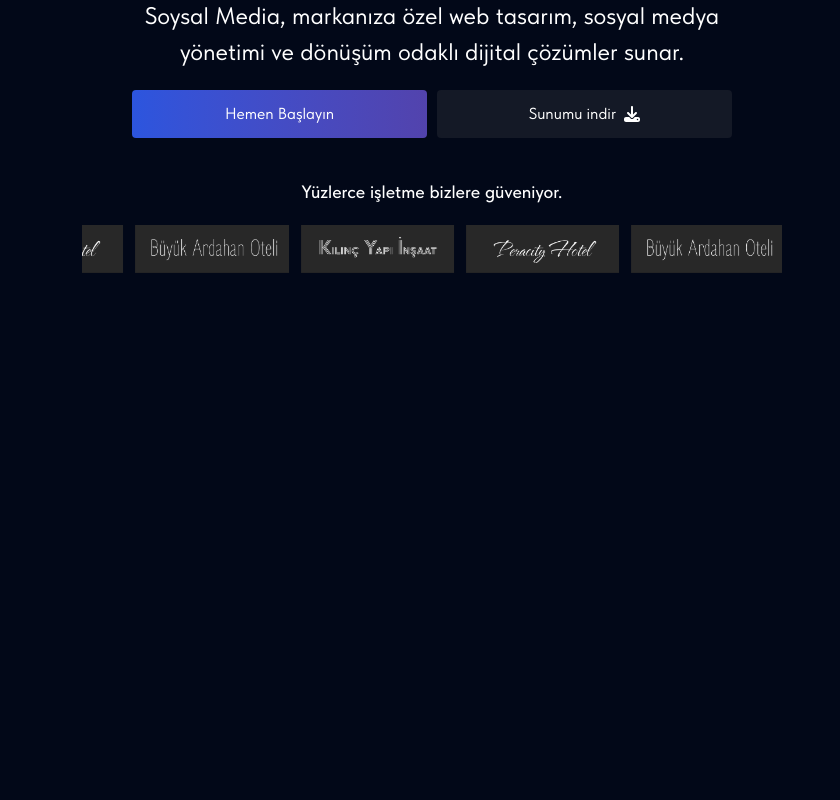
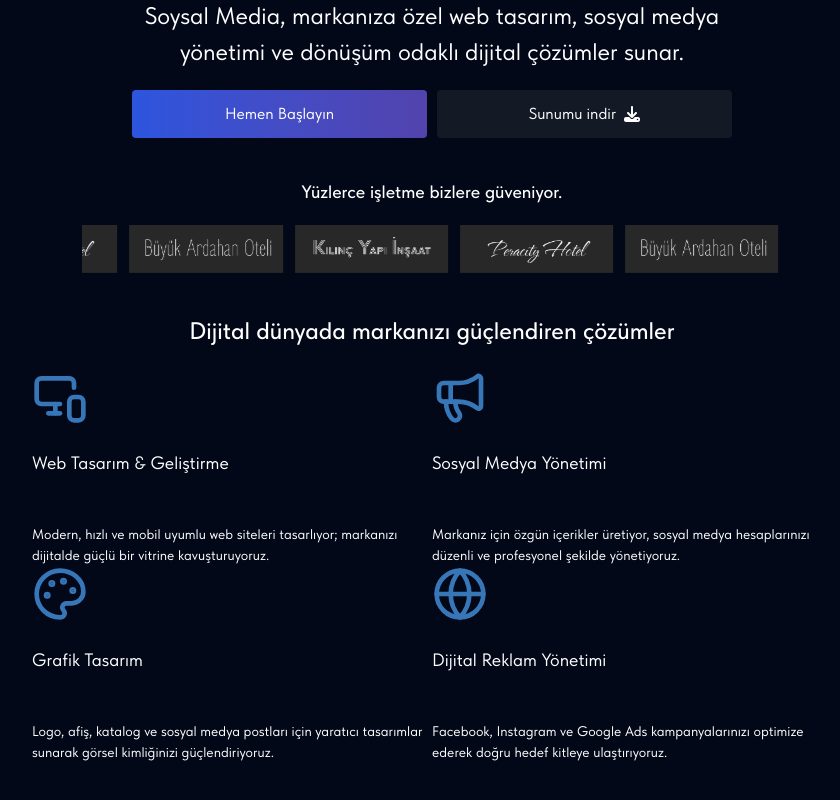
Before and after one commit to tbsoysal/soysalmedia, a React (Vite) app: page / in a window 1280 px wide. Shown: the part 802-1602 px from the top of the page, without its empty margins (208-1048 px from the left). Before the commit the page ends 1115 px from the top, so only its background shows below. Built offline with nearby package versions, Linux system fonts and the light colour scheme.

Commit message:
add services section

```diff
--- a/package.json
+++ b/package.json
@@ -13,9 +13,11 @@
   },
   "dependencies": {
     "@tailwindcss/vite": "^4.1.11",
+    "lucide-react": "^0.541.0",
     "react": "^19.1.1",
     "react-dom": "^19.1.1",
     "react-icons": "^5.5.0",
+    "swiper": "^11.2.10",
     "tailwindcss": "^4.1.11",
     "typed.js": "^2.1.0"
   },
--- a/src/App.tsx
+++ b/src/App.tsx
@@ -1,6 +1,7 @@
 import Hero from '@/components/hero';
 import NavBar from '@/components/navbar';
 import Testimonials from '@/components/testimonials';
+import Services from '@/components/services';
 
 function App() {
   return (
@@ -8,6 +9,7 @@ function App() {
       <NavBar />
       <Hero />
       <Testimonials />
+      <Services />
     </>
   )
 }
--- a/src/components/hero/index.tsx
+++ b/src/components/hero/index.tsx
@@ -26,8 +26,8 @@ const Hero = () => {
       {/* Background Light Effect */}
       <span className='absolute top-0 left-0 -translate-x-1/2 -translate-y-1/2 w-[100%] h-[100%] rounded-[50%] bg-[radial-gradient(50%_50%_at_50%_50%,rgba(52,81,212,0.19)_0%,rgba(115,115,115,0)_100%)] z-[-1] '></span>
       {/* Heading Text */}
-      <div className="h-[60vh] md:h-[80vh] lg:h-[100vh] flex justify-center items-center">
-        <h1 className="sm:text-[54px] sm:leading-[60px] md:text-[64px] md:leading-[70px] lg:text-[80px] lg:leading-[85px] leading-[35px] text-center text-[32px] font-[900] text-white z-[-2]">Soysal Media<br />işinizi <span ref={el} /></h1>
+      <div className="h-[60vh] md:h-[80vh] lg:h-[100vh] lg:pb-15 flex justify-center items-center">
+        <h1 className="sm:text-[54px] sm:leading-[60px] md:text-[64px] md:leading-[70px] lg:text-[115px] lg:leading-[115px] leading-[35px] text-center text-[32px] font-[700] text-white z-[-2]">Soysal Media<br />işinizi <span ref={el} /></h1>
       </div>
 
       <p className="lg:max-w-[600px] lg:text-[24px] lg:mx-auto text-white text-center text-[16px] mb-5">Soysal Media, markanıza özel web tasarım, sosyal medya yönetimi ve dönüşüm odaklı dijital çözümler sunar.</p>
--- /dev/null
+++ b/src/components/services/Slide.tsx
@@ -0,0 +1,17 @@
+type Props = {
+  icon: React.ReactNode;
+  title: string;
+  text: string;
+}
+
+const Slide = ({ icon, title, text }: Props) => {
+  return (
+    <div className="flex flex-col text-white">
+      {icon}
+      <h3 className="mb-12 text-[18px]">{title}</h3>
+      <p className="text-[14px]">{text}</p>
+    </div>
+  )
+}
+
+export default Slide
--- /dev/null
+++ b/src/components/services/index.tsx
@@ -0,0 +1,48 @@
+import { Swiper, SwiperSlide } from 'swiper/react';
+import { Scrollbar } from 'swiper/modules';
+import "swiper/css";
+import "swiper/css/scrollbar"
+import Slide from './Slide';
+import { MonitorSmartphone, Megaphone, Globe, Palette } from 'lucide-react';
+
+const Services = () => {
+  const slideStyles = 'block max-w-[306px] !h-[288px] p-[31px] pb-[39px] border-[0.5px] border-[#49566f] rounded-[8px] bg-transparent'
+  return (
+    <section className="px-4 mb-10">
+      <h2 className="text-center text-[24px] font-[500] text-white mb-5">Dijital dünyada markanızı güçlendiren çözümler</h2>
+      {/* Mobile Slider */}
+      <Swiper
+        modules={[Scrollbar]}
+        spaceBetween={12}
+        slidesPerView={'auto'}
+        onSlideChange={() => console.log('slide change')}
+        onSwiper={(swiper) => console.log(swiper)}
+        scrollbar={{ draggable: true, hide: false }}
+        loop={true}
+        className='md:!hidden'
+      >
+        <SwiperSlide className={slideStyles}>
+          <Slide icon={<MonitorSmartphone className='mb-6 w-[56px] h-[56px] text-[#3777b8]' />} title='Web Tasarım & Geliştirme' text='Modern, hızlı ve mobil uyumlu web siteleri tasarlıyor; markanızı dijitalde güçlü bir vitrine kavuşturuyoruz.' />
+        </SwiperSlide>
+        <SwiperSlide className={slideStyles}>
+          <Slide icon={<Megaphone className='mb-6 w-[56px] h-[56px] text-[#3777b8]' />} title='Sosyal Medya Yönetimi' text='Markanız için özgün içerikler üretiyor, sosyal medya hesaplarınızı düzenli ve profesyonel şekilde yönetiyoruz.' />
+        </SwiperSlide>
+        <SwiperSlide className={slideStyles}>
+          <Slide icon={<Palette className='mb-6 w-[56px] h-[56px] text-[#3777b8]' />} title='Grafik Tasarım' text='Logo, afiş, katalog ve sosyal medya postları için yaratıcı tasarımlar sunarak görsel kimliğinizi güçlendiriyoruz.' />
+        </SwiperSlide>
+        <SwiperSlide className={slideStyles}>
+          <Slide icon={<Globe className='mb-6 w-[56px] h-[56px] text-[#3777b8]' />} title='Dijital Reklam Yönetimi' text='Facebook, Instagram ve Google Ads kampanyalarınızı optimize ederek doğru hedef kitleye ulaştırıyoruz.' />
+        </SwiperSlide>
+      </Swiper>
+      {/* Desktop Grid */}
+      <div className='hidden md:grid max-w-[800px] mx-auto grid-cols-2 grid-rows-2'>
+        <Slide icon={<MonitorSmartphone className='mb-6 w-[56px] h-[56px] text-[#3777b8]' />} title='Web Tasarım & Geliştirme' text='Modern, hızlı ve mobil uyumlu web siteleri tasarlıyor; markanızı dijitalde güçlü bir vitrine kavuşturuyoruz.' />
+        <Slide icon={<Megaphone className='mb-6 w-[56px] h-[56px] text-[#3777b8]' />} title='Sosyal Medya Yönetimi' text='Markanız için özgün içerikler üretiyor, sosyal medya hesaplarınızı düzenli ve profesyonel şekilde yönetiyoruz.' />
+        <Slide icon={<Palette className='mb-6 w-[56px] h-[56px] text-[#3777b8]' />} title='Grafik Tasarım' text='Logo, afiş, katalog ve sosyal medya postları için yaratıcı tasarımlar sunarak görsel kimliğinizi güçlendiriyoruz.' />
+        <Slide icon={<Globe className='mb-6 w-[56px] h-[56px] text-[#3777b8]' />} title='Dijital Reklam Yönetimi' text='Facebook, Instagram ve Google Ads kampanyalarınızı optimize ederek doğru hedef kitleye ulaştırıyoruz.' />
+      </div>
+    </section>
+  )
+}
+
+export default Services
--- a/src/index.css
+++ b/src/index.css
@@ -77,4 +77,24 @@
   .animate-scroll {
     animation: scroll 10s linear infinite;
   }
+
+  .swiper-scrollbar {
+    background-color: green !important;
+    border-radius: 0 !important;
+    background-color: transparent !important;
+    border-bottom: 1px solid #232c3e !important;
+  }
+
+  .swiper-scrollbar-drag {
+    background-color: blue !important;
+    border-radius: 0 !important;
+    background-color: #232c3e !important;
+  }
+
+  /* move horizontal scrollbar to top */
+  .swiper-horizontal>.swiper-scrollbar {
+    position: relative !important;
+    margin-top: 24px;
+    height: 4px;
+  }
 }
--- /dev/null
+++ b/src/types/swiper-css.d.ts
@@ -0,0 +1,4 @@
+declare module "swiper/css";
+declare module "swiper/css/navigation";
+declare module "swiper/css/pagination";
+declare module 'swiper/css/scrollbar';
```
Also changed, not shown: 6 other files (tests, documents, lock files or other folders).
